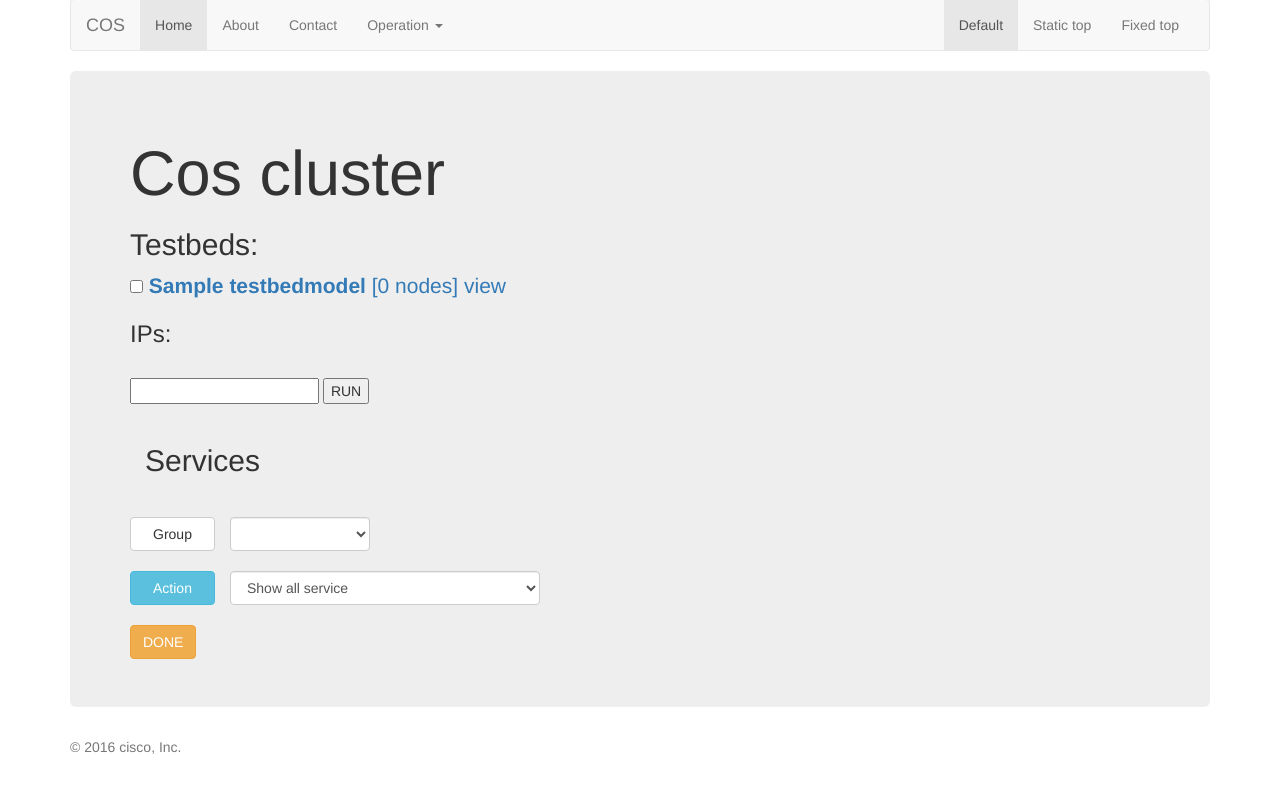
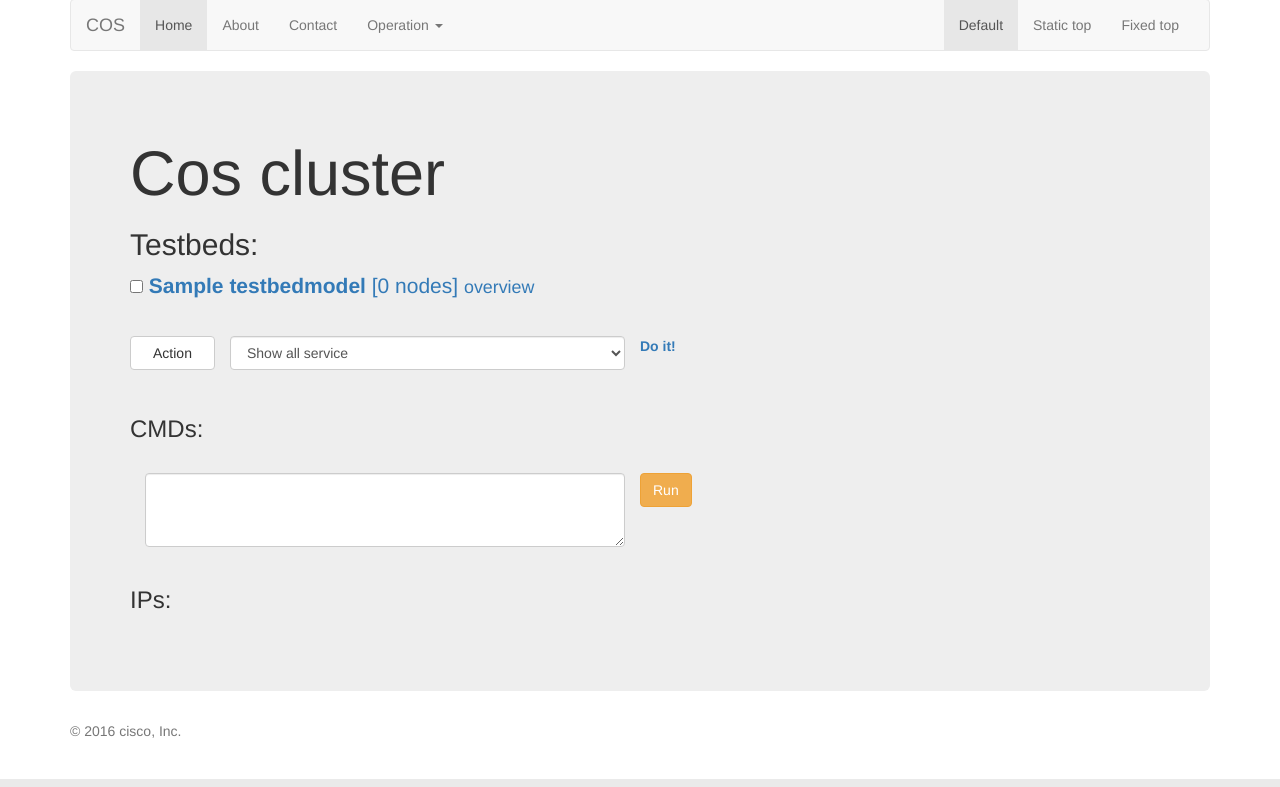
Before and after one commit to hightemple/auto-web, a Django app: page /main in a window 1280 px wide. Shown: the part 21-808 px from the top of the page. Run offline with Django 3.2, Linux system fonts and the light colour scheme; tables that the repository leaves empty hold one stand-in row (values such as "Sample post"); lists and menus that the app fills with data are empty; some libraries are stand-ins or nearby versions.

Commit message:
Finish first phase work. 1. import configure yaml file to database. 2. Show configure file by jstree. 3. Select specified testbed to execture commands.

```diff
--- a/triWeb/templates/triWeb/base.html
+++ b/triWeb/templates/triWeb/base.html
@@ -63,7 +63,7 @@
           </div>
           <div id="navbar" class="navbar-collapse collapse">
             <ul class="nav navbar-nav">
-              <li class="active"><a href="#">Home</a></li>
+              <li class="active"><a href="main">Home</a></li>
               <li><a href="#">About</a></li>
               <li><a href="#">Contact</a></li>
               <li class="dropdown">
--- a/triWeb/templates/triWeb/main_page.html
+++ b/triWeb/templates/triWeb/main_page.html
@@ -15,80 +15,48 @@
         <h1>Cos cluster</h1>
         <form id='run_cmd' action="/run_cmd/" target="_blank" method="post">
             <h2>Testbeds:</h2>
+
             {% for tb,devices in tb2devices.items %}
                 <p class="text-primary">
-                    <input type="checkbox" name={{ tb.name }}> <strong>{{ tb.name }} </strong> [{{ devices|length }}
+
+                    <input type="checkbox" name={{ tb.name }}> <a href="testbeds/{{ tb.name }}" ><strong>{{ tb.name }} </strong></a> [{{ devices|length }}
                     nodes]</input>
 
                     <script src="{% static  'bootstrap/js/jquery.min.js' %}"></script>
                     <script>
                         $(document).ready(function () {
+
                             $({{ tb.name }}).click(function () {
                                 $.get('/ips/', {Action: 'get', Name: '{{ tb.name }}'}, function (data, status) {
                                     var content = document.getElementById('ips');
                                     content.innerHTML = 'Server List :' + '<br/>' + data;
 
                                 })
+                            });
+                            $(gen_cmd).click(function () {
+                                var sel_cmd = document.getElementById('sel_cmd').value;
+                                $.get('/retrieve_cmd/', {Action: 'get', Cmd: sel_cmd}, function (data, status) {
+                                    var content = document.getElementById('cmd');
+                                    content.innerHTML =  data;
+
+                                })
                             })
                         })
                     </script>
 
-                    <a href="#" id={{ tb.name }}> view </a>
+                    <a href="#" id={{ tb.name }}> <small>overview</small> </a>
 
 
                 </p>
 
             {% endfor %}
 
-{#            {% print tb2devices %}#}
-{#            {% for tb,devices in tb2devices.items %}#}
-{#                <ul>{{ tb.name }}</ul>#}
-{#                {% for dv in devices %}#}
-{##}
-{#                    <li>{{ dv.name }}  {{ dv.ip }}</li>#}
-{#                {% endfor %}#}
-{#            {% endfor %}#}
+            <br>
 
-{#            {% for tb in testbeds %}#}
-{#                <a href="#" id={{ tb.name }}> {{ tb.name }} </a>#}
-{#            {% endfor %}#}
-{##}
-{#            {% for cos in devices %}#}
-{#                {{ cos.ip }}#}
-{#            {% endfor %}#}
-            <h3>IPs:</h3>
-            <div id="ips">
-
-            </div>
-            </br>
-
-
-            <input name="cmd" type="text">
-            <button type="submit" onclick="myFunction()">RUN</button>
-        </form>
-
-        <div class="container">
-            <div class="page-header">
-                <h2>Services</h2>
-            </div>
-            <form class="form-horizontal" action="/cos_config/" role="form" method="post" target="_blank">
-                <div class="row">
-                    <label class="btn btn-default col-xs-1">Group</label>
-                    <div class="col-xs-2">
-                        <select class="form-control" name="sel_grp" id="sel_grp">
-
-                            {% for group,ips in groups.items %}
-
-                                <option>{{ group }}</option>
-                            {% endfor %}
-
-                        </select>
-                    </div>
-                </div>
-            <br>
-                <div class="row">
-                    <label class="btn btn-info col-xs-1">Action</label>
-                    <div class="col-xs-4">
+{#            <div class="form-group">#}
+{#                <div class="row">#}
+                    <label for="sel_cmd" class="col-xs-1 btn btn-default">Action</label>
+                    <div class="col-xs-5">
                         <select class="form-control" name="sel_cmd" id="sel_cmd">
 
                             {% for cmd in cmds.keys %}
@@ -98,16 +66,79 @@
 
                         </select>
                     </div>
-                </div>
+                    <a href="#" id=gen_cmd><strong>Do it!</strong></a>
+{#                </div>#}
+{#            </div>#}
 
             <br>
-            <div class="row">
-                <button class="btn btn-warning" type="submit" >DONE</button>
+            <br>
+{#            <div class="row">#}
+            <h3 class="page-header">CMDs:</h3>
+
+            <p class="col-xs-6 " align="left" >
+                <textarea name="cmd" class="form-control" rows="3" id="cmd"></textarea>
+            </p>
+
+                 <button class="btn btn-warning" type="submit">Run</button>
+{#            </div>#}
+
+        <br>
+        <br>
+        <br>
+
+{#        <div class="row">#}
+            <h3 class="page-header">IPs:</h3>
+            <div id="ips">
+
             </div>
+{#        </div>#}
 
-            </form>
 
-        </div>
+{#            <input name="cmd" type="text">#}
+{#            <button type="submit" onclick="myFunction()">RUN</button>#}
+        </form>
+
+{#        <div class="container">#}
+{#            <div class="page-header">#}
+{#                <h2>Services</h2>#}
+{#            </div>#}
+{#            <form class="form-horizontal" action="/cos_config/" role="form" method="post" target="_blank">#}
+{#                <div class="row">#}
+{#                    <label class="btn btn-default col-xs-1">Group</label>#}
+{#                    <div class="col-xs-2">#}
+{#                        <select class="form-control" name="sel_grp" id="sel_grp">#}
+{##}
+{#                            {% for group,ips in groups.items %}#}
+{##}
+{#                                <option>{{ group }}</option>#}
+{#                            {% endfor %}#}
+{##}
+{#                        </select>#}
+{#                    </div>#}
+{#                </div>#}
+{#                <br>#}
+{#                <div class="row">#}
+{#                    <label class="btn btn-info col-xs-1">Action</label>#}
+{#                    <div class="col-xs-4">#}
+{#                        <select class="form-control" name="sel_cmd" id="sel_cmd">#}
+{##}
+{#                            {% for cmd in cmds.keys %}#}
+{##}
+{#                                <option>{{ cmd }}</option>#}
+{#                            {% endfor %}#}
+{##}
+{#                        </select>#}
+{#                    </div>#}
+{#                </div>#}
+{##}
+{#                <br>#}
+{#                <div class="row">#}
+{#                    <button class="btn btn-warning" type="submit">DONE</button>#}
+{#                </div>#}
+{##}
+{#            </form>#}
+{##}
+{#        </div>#}
 
     </div>
 
--- a/triWeb/templates/triWeb/run_cmd.html
+++ b/triWeb/templates/triWeb/run_cmd.html
@@ -16,7 +16,7 @@
             <h1>Result Updated</h1>
         </div>
 
-        <h3> <span class="label label-default">Group </span></h3>
+        <h3> <span class="label label-default">Testbeds </span></h3>
 
         <h4>
             {% for ip in  ip_list %}
--- a/triWeb/tesbeds/crdc_c3160.yaml
+++ b/triWeb/tesbeds/crdc_c3160.yaml
@@ -15,7 +15,7 @@ cos2:
 
 cos3:
     name: c3160-c3
-    mgmtip: 10.74124.96
+    mgmtip: 10.74.124.96
     user: root
     password: rootroot
 
--- a/triWeb/urls.py
+++ b/triWeb/urls.py
@@ -14,7 +14,7 @@ urlpatterns = [
     url(r'cos_config', cos_config, name='cos_config'),
     url(r'cos/service', cos_service, name='cos_service'),
     url(r'cos/analyze', cos_analyze, name='cos_analyze'),
-    url(r'testbeds', testbeds, name='testbeds'),
+    url(r'testbeds/(\S+)', testbeds, name='testbeds'),
     url(r'retrieve_cmd',retrieve_cmd)
 
 ]
--- a/triWeb/views.py
+++ b/triWeb/views.py
@@ -89,7 +89,7 @@ def run_cmd(request):
                 ip_lst.append(dv.ip)
 
     rst_dict = pssh_cmd(request, ip_lst, cmd)
-    return render(request, 'triWeb/run_cmd.html', {'ip_list': ip_lst, 'grp_list': tb_lst,
+    return render(request, 'triWeb/run_cmd.html', {'ip_list': ip_lst, 'tb_list': tb_lst,
                                                    'cmd': cmd, 'rst_dict': rst_dict})
 
 
@@ -134,15 +134,16 @@ def ips(request):
     return HttpResponse(rtn)
 
 
-def testbeds(request):
-    # jconf = [{"text": "Root node", "children": ["Child node 1", "Child node 2"]}]
-    # fp = "/Users/chenxuan/Workspace/mpd/python3_/cos/cos_xuan.yaml"
-    # with open(fp) as f:
-    #     jconf = list(yaml.load(f))
-    fp = "/Users/chenxuan/Workspace/django/auto/triWeb/tools/cde465.yaml"
-    tb = TestBed()
-    conf_dict = tb.load(fp)
+def testbeds(request,tb_name):
 
-    rtn_lst = tb.parse_to_json_tree(conf_dict)
+    tb_dict = dict()
+    for tbo in TestBedModel.objects.all():
+        tb_dict[tbo.name]=tbo.path
+    if tb_name in tb_dict.keys():
+        fp=tb_dict[tb_name]
+        tb = TestBed()
+        conf_dict = tb.load(fp)
+
+        rtn_lst = tb.parse_to_json_tree(conf_dict)
 
     return render(request, 'triWeb/testbeds.html', {'jconf': json.dumps(rtn_lst)})
```
Also changed, not shown: triWeb/templates/triWeb/testbeds.html (+13 -16 lines).
